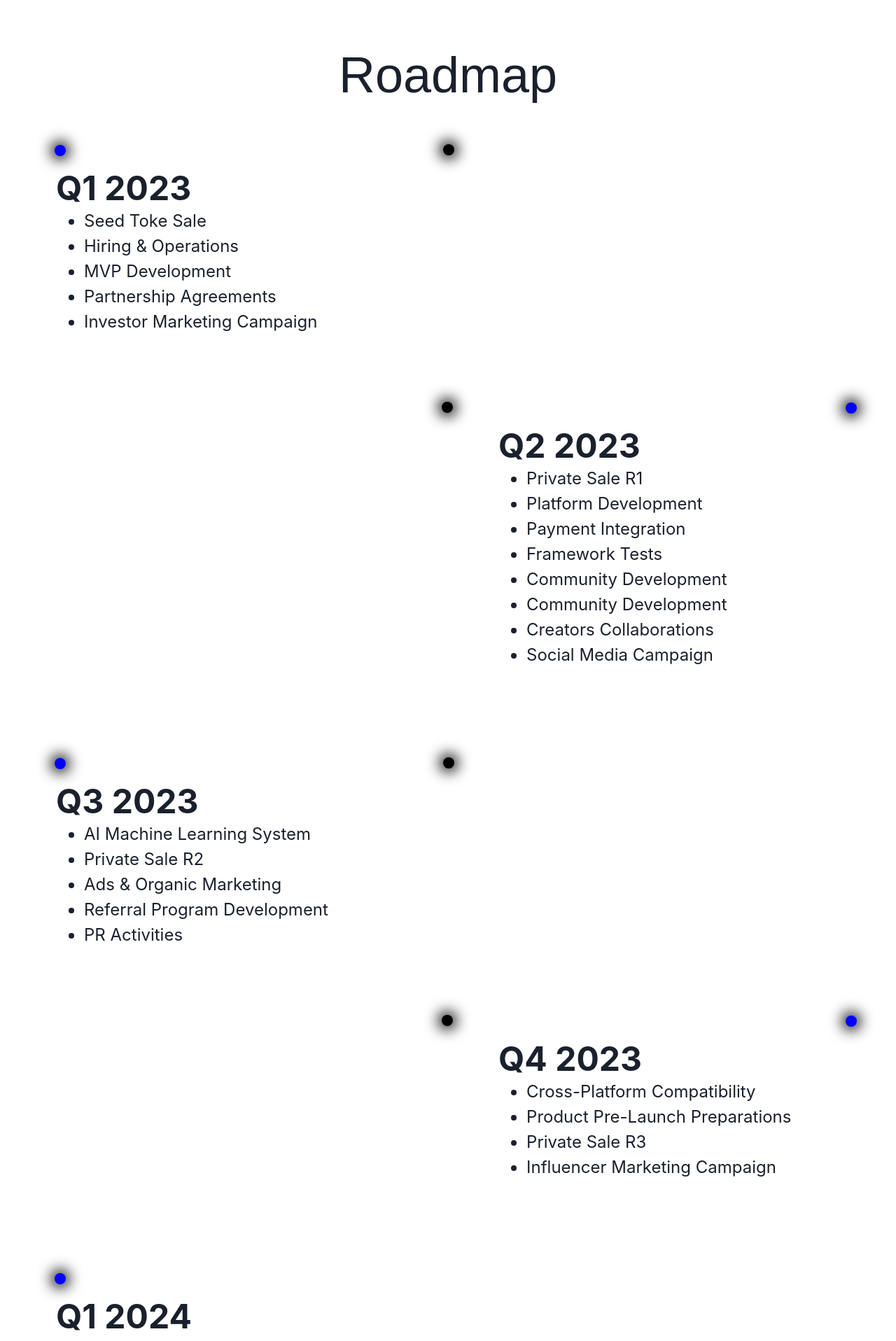
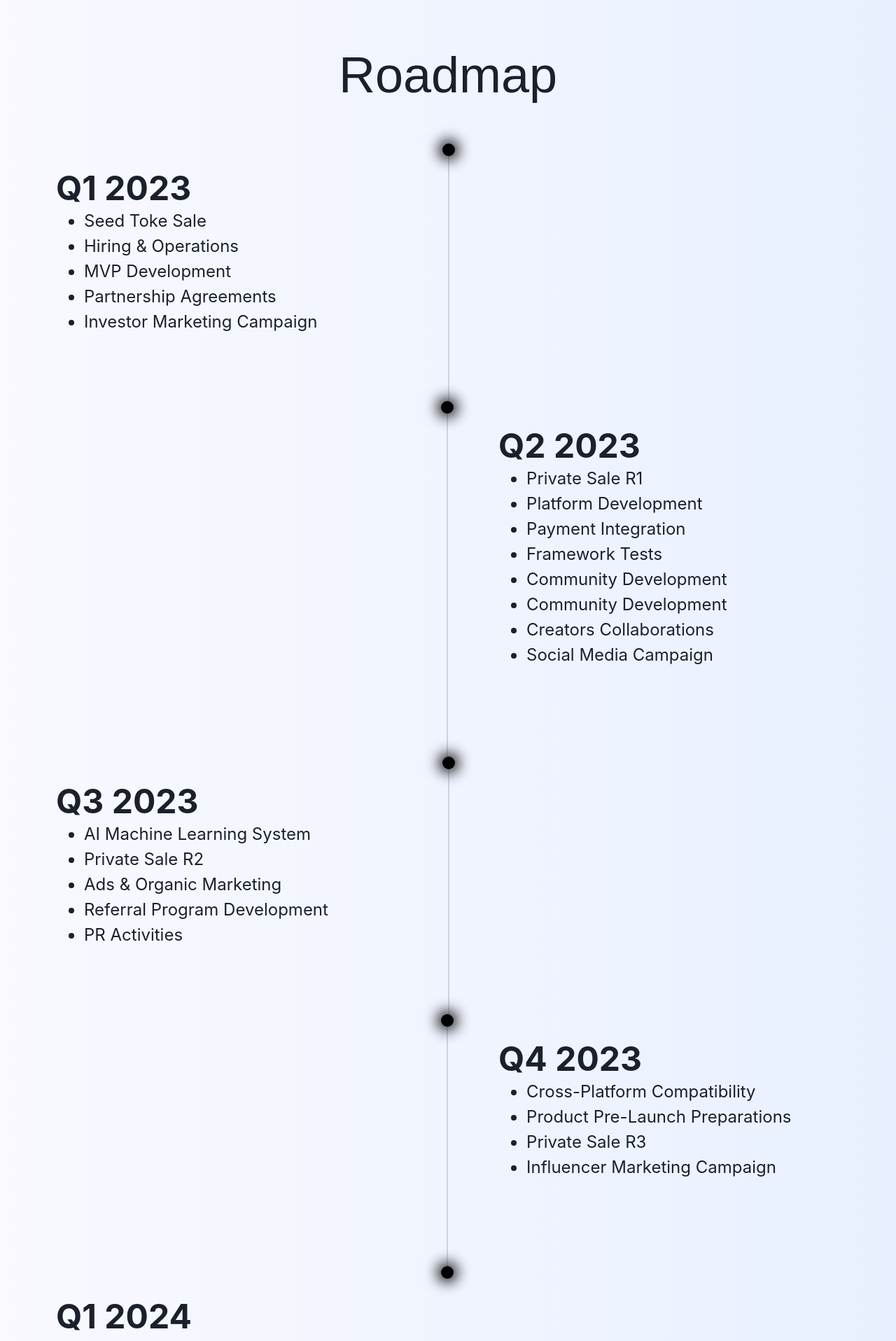
Before and after one commit to Mishaalkhan135/chakraui-animation, a Next.js app: page / in a window 1280 px wide. Shown: the top 1916 px of the page at 70% size. Built offline with nearby package versions, Linux system fonts and the light colour scheme.

Commit message:
Added the dynamic colors

```diff
--- a/src/component/DividerAnimation.tsx
+++ b/src/component/DividerAnimation.tsx
@@ -3,21 +3,12 @@ import { motion, useAnimation, useViewportScroll } from "framer-motion";
 import { useState, useEffect } from "react";
 import { useInView } from "react-intersection-observer";
 
-const DividerAnimation = ({ direction }: any) => {
+const DividerAnimation = ({ direction, circleColor, circleShadow }: any) => {
 	const { ref, inView } = useInView({ threshold: 0.5 });
-	const [isHovered, setIsHovered] = useState(false);
-	const [lastY, setLastY] = useState(0);
 	const { scrollY } = useViewportScroll();
 	const controls = useAnimation();
+	const [lastY, setLastY] = useState(0);
 	const [showCircle, setShowCircle] = useState(false);
-
-	const handleHoverStart = () => {
-		setIsHovered(true);
-	};
-
-	const handleHoverEnd = () => {
-		setIsHovered(false);
-	};
 
 	useEffect(() => {
 		const handleScroll = () => {
@@ -25,15 +16,9 @@ const DividerAnimation = ({ direction }: any) => {
 				const currentY = scrollY.get();
 				const isScrollingUp = currentY < lastY;
 
-				if (isHovered || (inView && !isScrollingUp)) {
-					setShowCircle(true);
-				} else if (!isHovered && !inView) {
-					setShowCircle(false);
-				}
-
 				controls.start({
-					scaleX: isHovered || (inView && !isScrollingUp) ? 1 : 0,
-					scaleY: isHovered || (inView && !isScrollingUp) ? 1 : 0.5, // Modify scaleY to control line thickness
+					scaleX: inView && !isScrollingUp ? 1 : 0,
+					scaleY: inView && !isScrollingUp ? 1 : 0.5,
 				});
 
 				setLastY(currentY);
@@ -44,24 +29,24 @@ const DividerAnimation = ({ direction }: any) => {
 		return () => {
 			unsubscribeScrollY();
 		};
-	}, [scrollY, inView, isHovered, controls, lastY]);
+	}, [scrollY, inView, controls, lastY]);
 
 	return (
-		<Box
-			ref={ref}
-			position='relative'
-			h='2px'
-			onMouseEnter={handleHoverStart}
-			onMouseLeave={handleHoverEnd}
-			mb={6}
-		>
+		<Box ref={ref} position='relative' h='2px' mb={6}>
 			<motion.div
 				animate={controls}
+				onUpdate={(latest) => {
+					if (latest.scaleX === 1) {
+						setShowCircle(true);
+					} else {
+						setShowCircle(false);
+					}
+				}}
 				style={{
 					position: "absolute",
 					width: "100%",
 					height: "100%",
-					backgroundColor: isHovered || inView ? "black" : "gray",
+					backgroundColor: inView ? "black" : "gray",
 					originX: direction === "rightToLeft" ? "0%" : "100%",
 				}}
 				transition={{ duration: 0.9 }}
@@ -75,11 +60,22 @@ const DividerAnimation = ({ direction }: any) => {
 					left={direction === "leftToRight" ? "-2%" : "100%"}
 					transform='translate(50%, -50%)'
 					borderRadius='50%'
-					w='16px'
-					h='16px'
-					backgroundColor='blue'
-					boxShadow='0 0 20px 5px black'
-				/>
+					w='20px'
+					h='20px'
+					backgroundColor={circleColor || "blue"} // Outer circle color
+					boxShadow={circleShadow || "0 0 20px 5px black"}
+				>
+					<Box
+						position='absolute'
+						top='50%'
+						left='50%'
+						borderRadius='full'
+						w='8px'
+						h='8px'
+						backgroundColor='black'
+						transform='translate(-50%, -50%)'
+					/>
+				</Box>
 			)}
 		</Box>
 	);
--- a/src/component/MainComponent.tsx
+++ b/src/component/MainComponent.tsx
@@ -31,6 +31,7 @@ const MainComponent = () => {
 	}, []);
 
 	return (
+		<Box bgGradient='linear(to-r, #f9f9ff, #e8f0ff)'>
 			<Container maxW={"8xl"}>
 				<Heading
 					textAlign={"center"}
@@ -43,14 +44,12 @@ const MainComponent = () => {
 				</Heading>
 				<Stack>
 					<HStack>
-					<Box
-						w={"calc(50% - 1px)"}
-						h={"360px"}
-						p={16}
-						pt={-8}
-						// bgGradient='linear(to-r, #f9f9ff, #e5eeff)'
-					>
-						<DividerAnimation direction='leftToRight' />
+						<Box w={"calc(50% - 1px)"} h={"360px"} p={16} pt={-8}>
+							<DividerAnimation
+								direction='leftToRight'
+								circleColor='orange'
+								circleShadow='0 0 20px 5px orange'
+							/>
 							<Heading fontSize={"5xl"}>Q1 2023</Heading>
 							<UnorderedList>
 								<ListItem fontSize={"2xl"} ml={6}>
@@ -70,15 +69,23 @@ const MainComponent = () => {
 								</ListItem>
 							</UnorderedList>
 						</Box>
+						<Box w={"calc(16 - 2px)"} bg={"gray.300"}>
 							<VerticalAnimation direction='up' height='360px' />
+						</Box>
 						<Box w={"calc(50% - 1px)"} h={"360px"}></Box>
 					</HStack>
 					<HStack>
 						<Box w={"calc(50% - 1px)"} h={"500px"}></Box>
+						<Box w={"calc(16 -2px)"} bg={"gray.300"}>
 							<VerticalAnimation direction='up' height='500px' />
+						</Box>
 
 						<Box w={"calc(50% - 1px)"} h={"500px"} p={16} pt={-8}>
-						<DividerAnimation direction='rightToLeft' />
+							<DividerAnimation
+								direction='rightToLeft'
+								circleColor='purple'
+								circleShadow='0 0 20px 5px purple'
+							/>
 							<Heading fontSize={"5xl"}>Q2 2023</Heading>
 							<UnorderedList>
 								<ListItem fontSize={"2xl"} ml={6}>
@@ -110,7 +117,11 @@ const MainComponent = () => {
 					</HStack>
 					<HStack>
 						<Box w={"calc(50% - 1px)"} h={"360px"} p={16} pt={-8}>
-						<DividerAnimation direction='leftToRight' />
+							<DividerAnimation
+								direction='leftToRight'
+								circleColor='blue'
+								circleShadow='0 0 20px 5px blue'
+							/>
 							<Heading fontSize={"5xl"}> Q3 2023</Heading>
 							<UnorderedList>
 								<ListItem fontSize={"2xl"} ml={6}>
@@ -130,16 +141,28 @@ const MainComponent = () => {
 								</ListItem>
 							</UnorderedList>
 						</Box>
+						<Box w={"calc(16 -2px)"} bg={"gray.300"}>
 							<VerticalAnimation direction='up' height='360px' />
+						</Box>
 
 						<Box w={"calc(50% - 1px)"} h={"360px"}></Box>
 					</HStack>
 					<HStack>
 						<Box w={"calc(50% - 1px)"} h={"300px"}></Box>
-					<VerticalAnimation direction='up' height='360px' />
+						<Box w={"calc(16 -2px)"} bg={"gray.300"}>
+							<VerticalAnimation
+								direction='up'
+								height='360px'
+								showEndCircleOn={true}
+							/>
+						</Box>
 
 						<Box w={"calc(50% - 1px)"} h={"360px"} p={16} pt={-8}>
-						<DividerAnimation direction='rightToLeft' />
+							<DividerAnimation
+								direction='rightToLeft'
+								circleColor='pink'
+								circleShadow='0 0 20px 5px pink'
+							/>
 							<Heading fontSize={"5xl"}>Q4 2023</Heading>
 							<UnorderedList>
 								<ListItem fontSize={"2xl"} ml={6}>
@@ -160,7 +183,11 @@ const MainComponent = () => {
 
 					<HStack>
 						<Box w={"calc(50% - 1px)"} h={"360px"} p={16} pt={-8}>
-						<DividerAnimation direction='leftToRight' />
+							<DividerAnimation
+								direction='leftToRight'
+								circleColor='green'
+								circleShadow='0 0 20px 5px green'
+							/>
 							<Heading fontSize={"5xl"}>Q1 2024</Heading>
 							<UnorderedList>
 								<ListItem fontSize={"2xl"} ml={6}>
@@ -187,6 +214,7 @@ const MainComponent = () => {
 					</HStack>
 				</Stack>
 			</Container>
+		</Box>
 	);
 };
 
--- a/src/component/VerticalDivider.tsx
+++ b/src/component/VerticalDivider.tsx
@@ -3,14 +3,18 @@ import { motion, useAnimation, useViewportScroll } from "framer-motion";
 import { useState, useEffect } from "react";
 import { useInView } from "react-intersection-observer";
 
-const VerticalAnimation = ({ direction, height }: any) => {
+const VerticalAnimation = ({ direction, height, showEndCircleOn }: any) => {
 	const { ref, inView } = useInView({ threshold: 0.5 });
 	const [isHovered, setIsHovered] = useState(false);
 	const [lastY, setLastY] = useState(0);
 	const { scrollY } = useViewportScroll();
 	const controls = useAnimation();
 	const [showStartCircle, setShowStartCircle] = useState(false);
-	const [showEndCircle, setShowEndCircle] = useState(false);
+	const [showEndCircle, setShowEndCircle] = useState(
+		showEndCircleOn || false
+	);
+
+	const [hasScrolled, setHasScrolled] = useState(false);
 
 	const handleHoverStart = () => {
 		setIsHovered(true);
@@ -22,13 +26,17 @@ const VerticalAnimation = ({ direction, height }: any) => {
 
 	useEffect(() => {
 		const handleScroll = () => {
+			setHasScrolled(true);
 			if (inView) {
 				const currentY = scrollY.get();
 				const isScrollingUp = currentY < lastY;
 
 				if (isHovered || (inView && !isScrollingUp)) {
 					setShowStartCircle(true);
+
+					if (showEndCircleOn) {
 						setShowEndCircle(true);
+					}
 				} else if (!isHovered && !inView) {
 					setShowStartCircle(false);
 					setShowEndCircle(false);
@@ -46,11 +54,11 @@ const VerticalAnimation = ({ direction, height }: any) => {
 		return () => {
 			unsubscribeScrollY();
 		};
-	}, [scrollY, inView, isHovered, controls, lastY]);
+	}, [scrollY, inView, isHovered, controls, lastY, showEndCircleOn]);
 
 	const startCircleY = showStartCircle ? "0%" : "100%";
-	const endCircleY = showEndCircle ? "100%" : "0%";
 
+	const endCircleY = showEndCircleOn ? "100%" : showEndCircle ? "100%" : "0%";
 	return (
 		<Box
 			ref={ref}
@@ -58,9 +66,11 @@ const VerticalAnimation = ({ direction, height }: any) => {
 			w='2px'
 			h={height}
 			margin='auto'
+			visibility={hasScrolled ? "visible" : "hidden"}
 			onMouseEnter={handleHoverStart}
 			onMouseLeave={handleHoverEnd}
 		>
+			{hasScrolled && (
 				<motion.div
 					animate={controls}
 					style={{
@@ -72,6 +82,7 @@ const VerticalAnimation = ({ direction, height }: any) => {
 					}}
 					transition={{ duration: 0.9 }}
 				/>
+			)}
 			{showStartCircle && (
 				<Box
 					position='absolute'
@@ -79,8 +90,21 @@ const VerticalAnimation = ({ direction, height }: any) => {
 					left='50%'
 					transform='translate(-50%, -50%)'
 					borderRadius='50%'
-					w='16px'
-					h='16px'
+					w='18px'
+					h='18px'
+					backgroundColor='black'
+					boxShadow='0 0 20px 5px black'
+				/>
+			)}
+			{showEndCircle && (
+				<Box
+					position='absolute'
+					top={endCircleY}
+					left='50%'
+					transform='translate(-50%, -50%)'
+					borderRadius='50%'
+					w='18px'
+					h='18px'
 					backgroundColor='black'
 					boxShadow='0 0 20px 5px black'
 				/>
```
Lines whose indentation alone changed are shown as unchanged.
